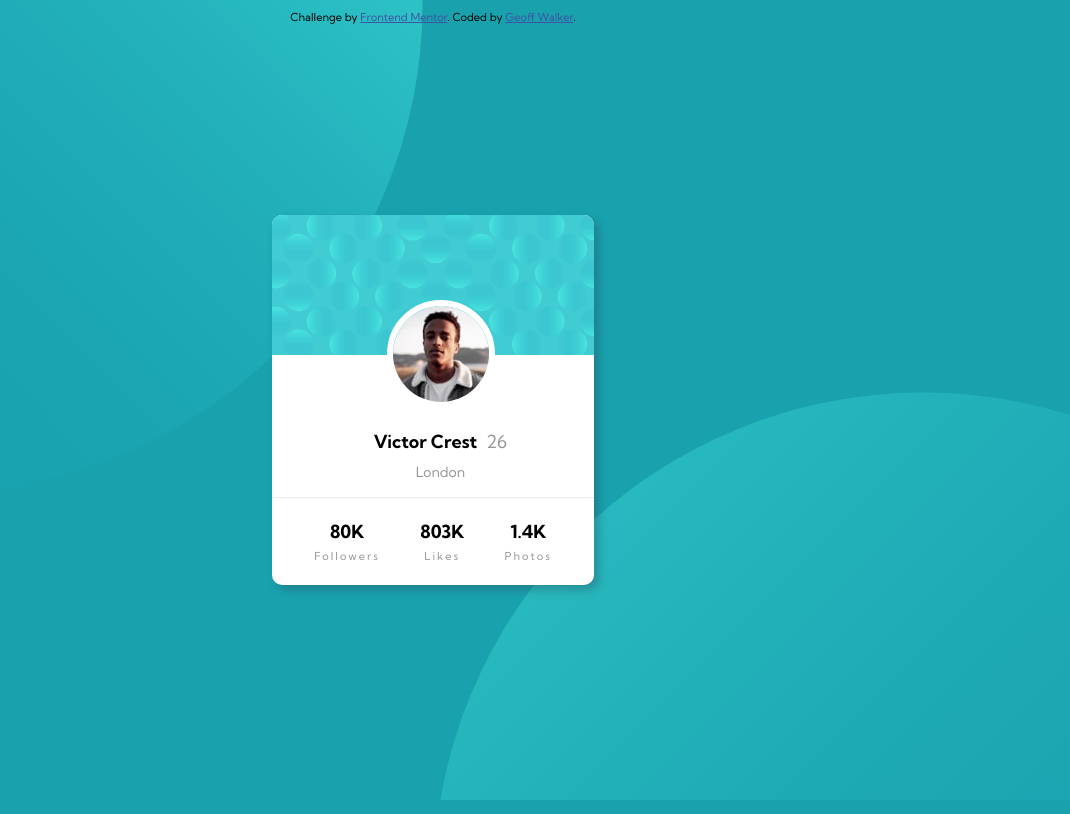
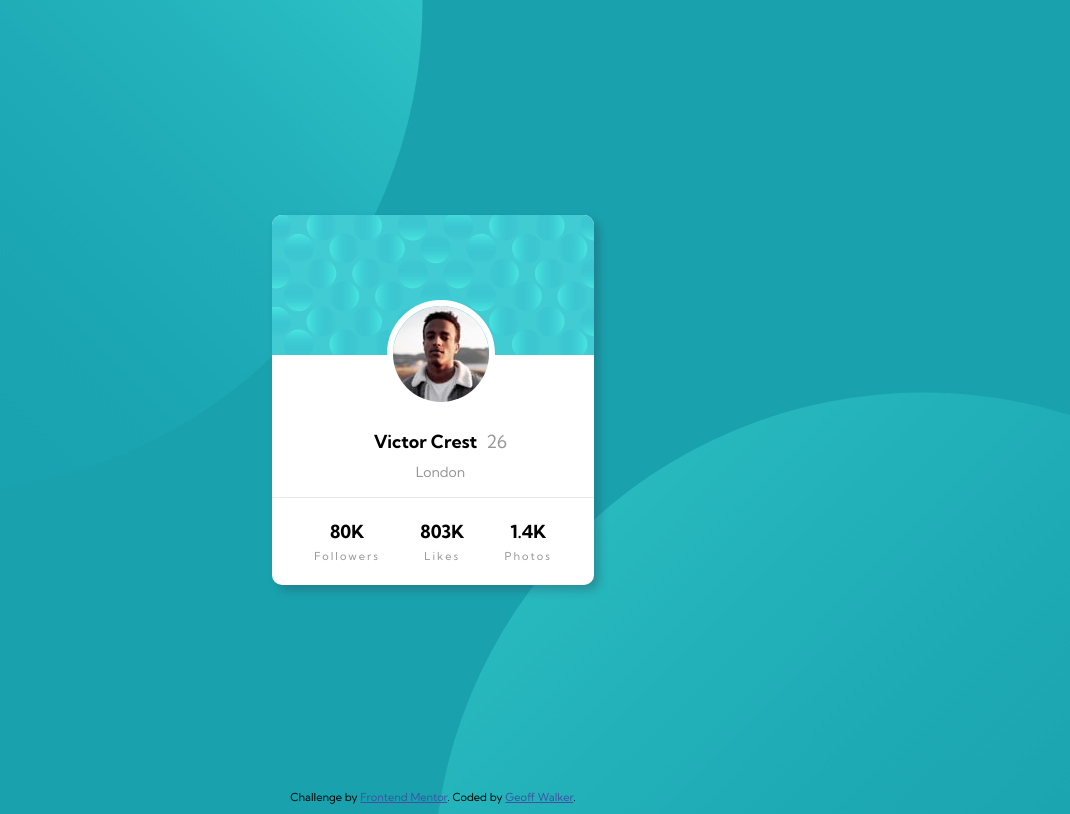
Before and after one commit to Geoff-Walker/fem-challenge3-profile-card, a plain HTML site: page index.html in a window 1280 px wide. Shown: the whole page, without its empty margins (207-1277 px from the left). Drawn offline with Linux system fonts and the light colour scheme.

Commit message:
Corrected empty Main from feedback

```diff
--- a/style.css
+++ b/style.css
@@ -18,6 +18,11 @@ body {
     background-color: hsl(185, 75%, 39%);
     width: 100%;
     height: 100vh;
+}
+
+main {width: 100%;
+      height: 100%;
+      position: relative;
 }
 
 .card {
@@ -96,7 +101,7 @@ em {
     .attribution {
         font-size: 11px;
         text-align: center;
-       transform: translateY(10px);
+       transform: translateY(-10px);
 
 
     }
```
